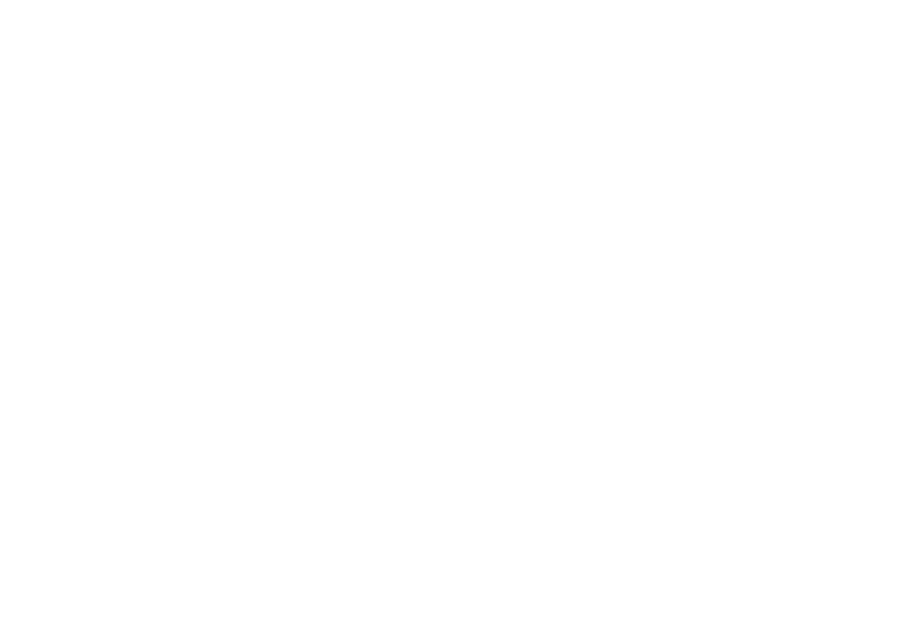
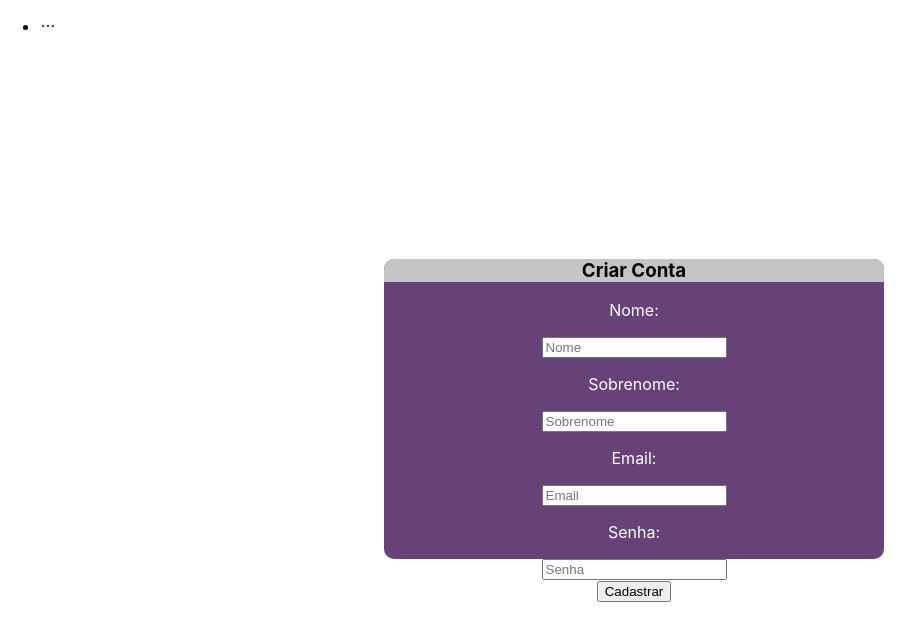
Before and after one commit to Allanptv/web, a React (Create React App) app: page /signUp in a window 1280 px wide. Shown: the top 640 px of the page, without its empty margins (0-924 px from the left). Built offline with nearby package versions, Linux system fonts and the light colour scheme.

Commit message:
Criação de páginas

```diff
--- a/src/Routes.js
+++ b/src/Routes.js
@@ -5,6 +5,7 @@
 
 import Master from "./components/Master";
 import Logon from './components/Logon';
+import SignUp from './components/SignUp';
 import Home from './components/Home';
 
 const initialPath = '/Estocy';
@@ -23,6 +24,7 @@
   return (
     <Switch>
       <Route exact path='/' component={Logon}/>
+      <Route exact path='/signUp' component={SignUp}/>
       {/* <RouteWithLayout
         component={Logon}
         exact
--- a/src/common/menu.js
+++ b/src/common/menu.js
@@ -2,7 +2,7 @@
 
 const mainMenu = () => {
     return(
-        // <div>
+        <div className="menu">
             <Menu mode="horizontal">
                 <Menu.Item key="home">
                     <a href="https://google.com">Home</a>
@@ -12,7 +12,7 @@
                 <Menu.Item>Clientes</Menu.Item>
                 <Menu.Item>Suporte</Menu.Item>
             </Menu>
-        // </div>
+        </div>
     );
 };
 
--- a/src/components/Home.css
+++ b/src/components/Home.css
@@ -8,6 +8,12 @@
 .login_title{
   background-color: #c4c4c4;
   border-radius: 10px 10px 0px 0px;
+  color: #000;
+}
+
+.login_footer{
+  background-color: #c4c4c4;
+  border-radius: 0px 0px 10px 10px;
   color: #000;
 }
 
@@ -25,3 +31,7 @@
   position: absolute;
   left: 30%;
 }
+.page_title{
+  background-color: #c4c4c4;
+  color: #000;
+}
--- a/src/components/Logon.js
+++ b/src/components/Logon.js
@@ -3,7 +3,7 @@
 import { connect } from 'react-redux';
 import axios from 'axios';
 import { PageHeader, Layout, Card, Button, Input } from 'antd';
-import { UserOutlined } from '@ant-design/icons';
+import { UserOutlined, LockOutlined } from '@ant-design/icons';
 import MainMenu from './../common/menu'
 import './Home.css';
 
@@ -26,8 +26,11 @@
                         <p>Nome de Usuário / Email: </p>
                         <Input placeholder="Usuário" prefix={<UserOutlined />} />
                         <p>Senha: </p>
-                        <Input placeholder="Senha" prefix={<UserOutlined />} />
+                        <Input placeholder="Senha" prefix={<LockOutlined />} />
                         <Button>Entrar</Button>
+                        <div className="login_footer">
+                            <p>Ainda não possui uma conta? </p> <a>Cadastre-se</a>
+                        </div>
                     </Card>
                 </div>
             </Content>
--- /dev/null
+++ b/src/components/SignUp.js
@@ -0,0 +1,54 @@
+import React, { useState, useEffect } from 'react';
+import { withRouter, Link } from 'react-router-dom';
+import { connect } from 'react-redux';
+import axios from 'axios';
+import { PageHeader, Layout, Card, Button, Input, Row, Col } from 'antd';
+import { UserOutlined, LockOutlined } from '@ant-design/icons';
+import MainMenu from './../common/menu'
+import './Home.css';
+
+const { Content } = Layout
+
+const Logon = (props) => {
+
+  useEffect(() => {}, []);
+
+
+  return (
+
+    <React.Fragment>
+        <MainMenu/>
+        <Layout>
+            <Content>
+                <div className="site-card-border-less-wrapper">
+                    <Card className="card_login">
+                        <div className="login_title">
+                            <h3 >Criar Conta</h3>
+                        </div>
+                        <Input.Group size="large">
+                            <Row gutter={8}>
+                                <Col span={5}>
+                                    <p>Nome: </p>
+                                    <Input placeholder="Nome"  />
+                                </Col>
+                                <Col span={3}>
+                                    <p>Sobrenome: </p>
+                                    <Input placeholder="Sobrenome"  />
+                                </Col>
+                            </Row>
+                        </Input.Group>
+                        <p>Email: </p>
+                        <Input placeholder="Email"/>
+                        <p>Senha: </p>
+                        <Input placeholder="Senha"/>
+                        <br/>
+                        <Button>Cadastrar</Button>
+                    </Card>
+                </div>
+            </Content>
+        </Layout>
+    </React.Fragment>
+  );
+};
+
+export default Logon;
```
Also changed, not shown: src/components/Clients.js (added, +48 -0 lines), 2 other files (tests, documents, lock files or other folders).
